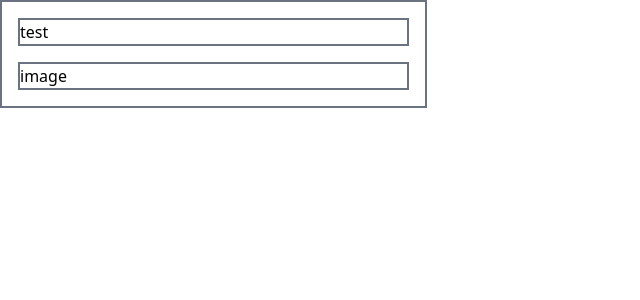
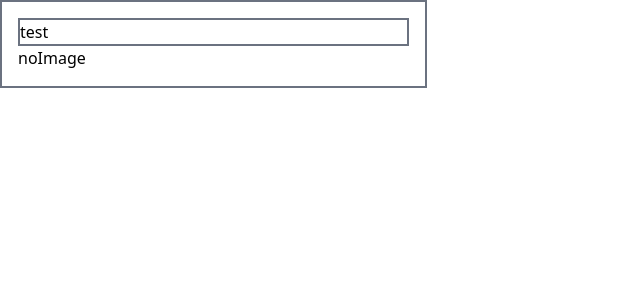
Before and after one commit to always-reach/solo_duel, a Next.js app in the folder front/: page / in a window 1280 px wide. Shown: the top 300 px of the page, without its empty margins (0-640 px from the left). Built offline with nearby package versions, Linux system fonts and the light colour scheme.

Commit message:
fix card ui

```diff
--- a/front/components/DuelCard.tsx
+++ b/front/components/DuelCard.tsx
@@ -1,13 +1,16 @@
 import * as React from 'react'
-type DuelCardProps={
-    cardName:string
+type DuelCardProps = {
+    cardName: string
+    cardImagePath?: string
 }
 
-const DuelCard:React.FC<DuelCardProps>=(props)=>{
-    return(
+const DuelCard: React.FC<DuelCardProps> = (props) => {
+    return (
         <div className="border-2 border-gray-500 p-4 w-4/12">
             <div className="border-2 border-gray-500">{props.cardName}</div>
-            <div className="border-2 border-gray-500 mt-4">image</div>
+            {props.cardImagePath ?
+                <img src={props.cardImagePath} alt="Image" />
+                : <div>noImage</div>}
         </div>
     )
 }
```
